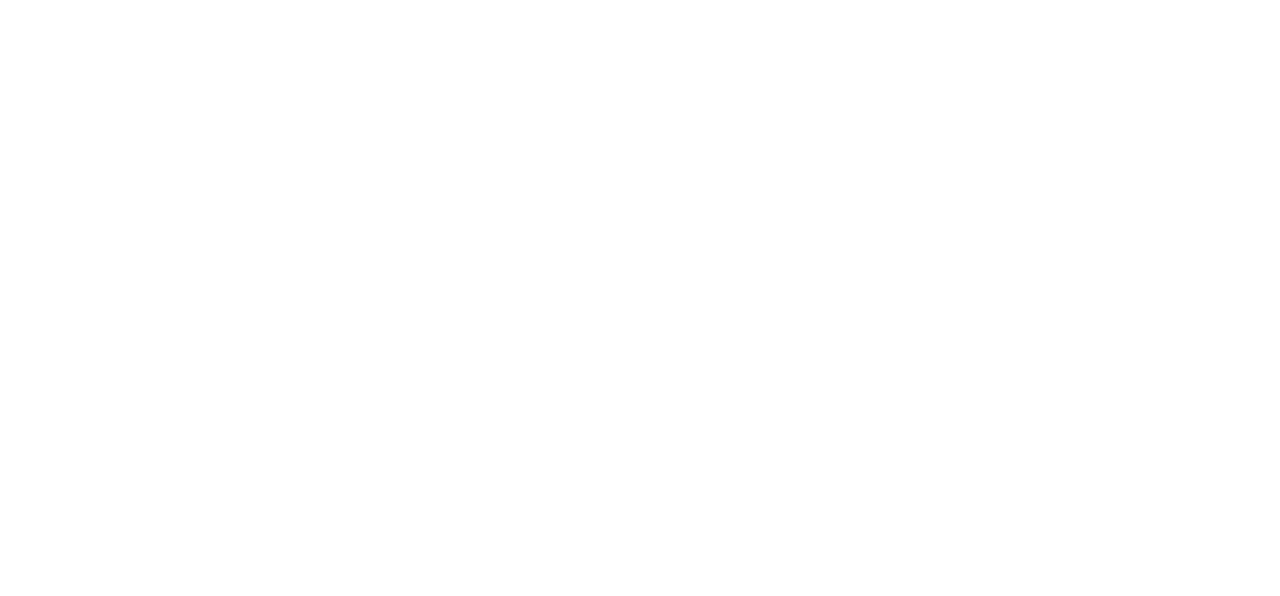
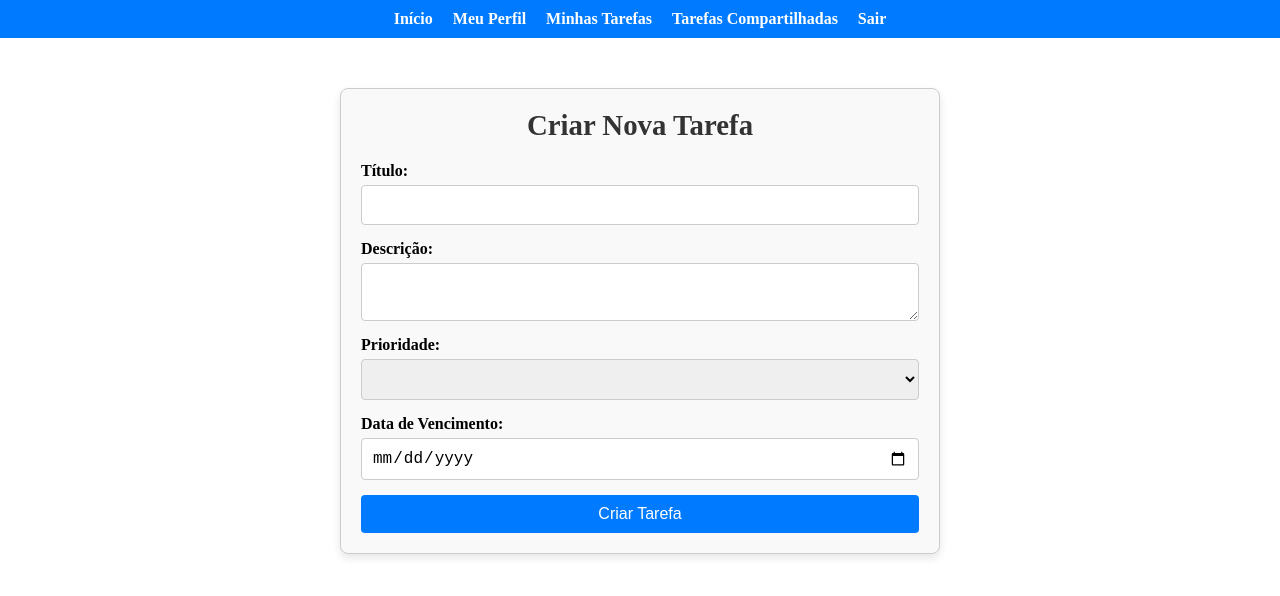
Before and after one commit to TaviloBreno/todolist, a Nuxt app in the folder frontend/: page /create in a window 1280 px wide. Before the commit this address had no page. Shown: the top 596 px of the page. Built offline with nearby package versions, Linux system fonts and the light colour scheme.

Commit message:
fix: ensure priority is sent as a number to match API requirements

```diff
--- a/frontend/app.vue
+++ b/frontend/app.vue
@@ -6,4 +6,5 @@
 
 <script>
 import "~/assets/css/main.css";
+import "@fortawesome/fontawesome-free/css/all.css";
 </script>
--- /dev/null
+++ b/frontend/assets/css/create.css
@@ -0,0 +1,60 @@
+.create-task-container {
+  max-width: 600px;
+  margin: 50px auto;
+  padding: 20px;
+  border: 1px solid #ccc;
+  border-radius: 8px;
+  background-color: #f9f9f9;
+  box-shadow: 0 4px 8px rgba(0, 0, 0, 0.1);
+}
+
+.create-task-container h1 {
+  text-align: center;
+  margin-bottom: 20px;
+  font-size: 1.8rem;
+  color: #333;
+}
+
+.task-form {
+  display: flex;
+  flex-direction: column;
+  gap: 15px;
+}
+
+.form-group {
+  display: flex;
+  flex-direction: column;
+}
+
+.form-group label {
+  margin-bottom: 5px;
+  font-weight: bold;
+}
+
+.form-group input,
+.form-group textarea,
+.form-group select {
+  padding: 10px;
+  border: 1px solid #ccc;
+  border-radius: 4px;
+  font-size: 1rem;
+}
+
+textarea {
+  resize: vertical;
+}
+
+.submit-btn {
+  padding: 10px 20px;
+  background-color: #007bff;
+  color: white;
+  border: none;
+  border-radius: 4px;
+  cursor: pointer;
+  font-size: 1rem;
+  transition: background-color 0.3s ease;
+}
+
+.submit-btn:hover {
+  background-color: #0056b3;
+}
--- /dev/null
+++ b/frontend/assets/css/profile.css
@@ -0,0 +1,26 @@
+.profile-container {
+  max-width: 500px;
+  margin: 50px auto;
+  padding: 20px;
+  border: 1px solid #ccc;
+  border-radius: 8px;
+  background-color: #f9f9f9;
+  box-shadow: 0 4px 8px rgba(0, 0, 0, 0.1);
+  text-align: center;
+}
+
+.profile-container h1 {
+  margin-bottom: 20px;
+  font-size: 1.8rem;
+  color: #333;
+}
+
+.profile-container p {
+  font-size: 1rem;
+  margin: 10px 0;
+  color: #555;
+}
+
+.profile-container strong {
+  color: #000;
+}
--- /dev/null
+++ b/frontend/assets/css/tasks.css
@@ -0,0 +1,85 @@
+.tasks-container {
+  max-width: 800px;
+  margin: 50px auto;
+  padding: 20px;
+  border: 1px solid #ccc;
+  border-radius: 8px;
+  background-color: #f9f9f9;
+  box-shadow: 0 4px 8px rgba(0, 0, 0, 0.1);
+  text-align: center;
+}
+
+.tasks-container h1 {
+  margin-bottom: 20px;
+  font-size: 1.8rem;
+  color: #333;
+}
+
+.create-task-btn {
+  margin-bottom: 20px;
+  padding: 10px 20px;
+  background-color: #007bff;
+  color: white;
+  border: none;
+  border-radius: 4px;
+  cursor: pointer;
+  transition: background-color 0.3s ease;
+}
+
+.create-task-btn:hover {
+  background-color: #0056b3;
+}
+
+.tasks-table {
+  width: 100%;
+  border-collapse: collapse;
+}
+
+.tasks-table th,
+.tasks-table td {
+  border: 1px solid #ccc;
+  padding: 10px;
+  text-align: left;
+}
+
+.tasks-table th {
+  background-color: #007bff;
+  color: white;
+}
+
+.action-buttons {
+  display: flex;
+  gap: 10px;
+}
+
+.action-btn {
+  width: 40px;
+  height: 40px;
+  display: flex;
+  align-items: center;
+  justify-content: center;
+  border: none;
+  border-radius: 50%;
+  cursor: pointer;
+  color: white;
+}
+
+.action-btn.view {
+  background-color: #17a2b8;
+}
+
+.action-btn.edit {
+  background-color: #ffc107;
+}
+
+.action-btn.delete {
+  background-color: #dc3545;
+}
+
+.action-btn:hover {
+  opacity: 0.9;
+}
+
+.material-icons {
+  font-size: 20px;
+}
--- a/frontend/nuxt.config.ts
+++ b/frontend/nuxt.config.ts
@@ -1,6 +1,6 @@
 // https://nuxt.com/docs/api/configuration/nuxt-config
 export default defineNuxtConfig({
-  compatibilityDate: '2024-11-01',
+  compatibilityDate: "2024-11-01",
   devtools: { enabled: true },
-  css: ['~/assets/css/main.css']
-})
+  css: ["~/assets/css/main.css", "@fortawesome/fontawesome-free/css/all.css"],
+});
--- a/frontend/package.json
+++ b/frontend/package.json
@@ -10,6 +10,7 @@
     "postinstall": "nuxt prepare"
   },
   "dependencies": {
+    "@fortawesome/fontawesome-free": "^6.7.2",
     "axios": "^1.7.9",
     "nuxt": "^3.15.2",
     "vue": "latest",
--- /dev/null
+++ b/frontend/pages/create.vue
@@ -0,0 +1,96 @@
+<template>
+  <div>
+    <Menu />
+    <div class="create-task-container">
+      <h1>Criar Nova Tarefa</h1>
+
+      <form @submit.prevent="handleCreateTask" class="task-form">
+        <div class="form-group">
+          <label for="title">Título:</label>
+          <input type="text" id="title" v-model="form.title" required />
+        </div>
+
+        <div class="form-group">
+          <label for="description">Descrição:</label>
+          <textarea
+            id="description"
+            v-model="form.description"
+            required
+          ></textarea>
+        </div>
+
+        <div class="form-group">
+          <label for="priority">Prioridade:</label>
+          <select id="priority" v-model.number="form.priority" required>
+            <option value="1">Baixa</option>
+            <option value="2">Média</option>
+            <option value="3">Alta</option>
+          </select>
+        </div>
+
+        <div class="form-group">
+          <label for="due_date">Data de Vencimento:</label>
+          <input type="date" id="due_date" v-model="form.due_date" required />
+        </div>
+
+        <button type="submit" class="submit-btn">Criar Tarefa</button>
+      </form>
+    </div>
+  </div>
+</template>
+
+<script setup>
+import { ref } from "vue";
+import axios from "axios";
+import "~/assets/css/create.css";
+
+// Dados do formulário
+const form = ref({
+  title: "",
+  description: "",
+  priority: "",
+  due_date: "",
+});
+
+// Função para criar a tarefa
+const handleCreateTask = async () => {
+  try {
+    const token = localStorage.getItem("jwt");
+
+    if (!token) {
+      alert("Usuário não autenticado! Faça login novamente.");
+      window.location.href = "/";
+      return;
+    }
+
+    // Certifique-se de que os dados estão no formato correto
+    const taskData = {
+      title: form.value.title,
+      description: form.value.description,
+      priority: form.value.priority,
+      due_date: form.value.due_date,
+    };
+
+    console.log("Enviando dados:", taskData); // Log para depuração
+
+    // Faz a requisição de criação de tarefa
+    const response = await axios.post("http://localhost:3333/tasks", taskData, {
+      headers: { Authorization: `Bearer ${token}` },
+    });
+
+    console.log("Resposta da API:", response.data); // Log para depuração
+
+    alert("Tarefa criada com sucesso!");
+    window.location.href = "/tasks"; // Redireciona para a página de listagem
+  } catch (error) {
+    console.error(
+      "Erro ao criar tarefa:",
+      error.response?.data || error.message
+    );
+    alert(
+      error.response?.data?.message ||
+        "Erro ao criar a tarefa. Tente novamente."
+    );
+  }
+};
+</script>
--- a/frontend/pages/profile.vue
+++ b/frontend/pages/profile.vue
@@ -15,6 +15,7 @@
 <script setup>
 import { ref, onMounted } from "vue";
 import axios from "axios";
+import "~/assets/css/profile.css";
 
 // Variáveis reativas
 const user = ref({});
@@ -64,32 +65,3 @@ onMounted(async () => {
   }
 });
 </script>
-
-<style scoped>
-.profile-container {
-  max-width: 500px;
-  margin: 50px auto;
-  padding: 20px;
-  border: 1px solid #ccc;
-  border-radius: 8px;
-  background-color: #f9f9f9;
-  box-shadow: 0 4px 8px rgba(0, 0, 0, 0.1);
-  text-align: center;
-}
-
-.profile-container h1 {
-  margin-bottom: 20px;
-  font-size: 1.8rem;
-  color: #333;
-}
-
-.profile-container p {
-  font-size: 1rem;
-  margin: 10px 0;
-  color: #555;
-}
-
-.profile-container strong {
-  color: #000;
-}
-</style>
--- /dev/null
+++ b/frontend/pages/tasks.vue
@@ -0,0 +1,140 @@
+<template>
+  <div>
+    <Menu />
+    <div class="tasks-container">
+      <h1>Minhas Tarefas</h1>
+
+      <!-- Botão para criar nova tarefa -->
+      <button @click="createTask" class="create-task-btn">Nova Tarefa</button>
+
+      <!-- Tabela de tarefas -->
+      <table class="tasks-table">
+        <thead>
+          <tr>
+            <th>ID</th>
+            <th>Título</th>
+            <th>Descrição</th>
+            <th>Prioridade</th>
+            <th>Data de Vencimento</th>
+            <th>Status</th>
+            <th>Ações</th>
+          </tr>
+        </thead>
+        <tbody>
+          <tr v-for="task in tasks" :key="task.id">
+            <td>{{ task.id }}</td>
+            <td>{{ task.title }}</td>
+            <td>{{ task.description }}</td>
+            <td>{{ task.priority }}</td>
+            <td>{{ new Date(task.dueDate).toLocaleDateString("pt-BR") }}</td>
+            <td>
+              {{
+                task.completed
+                  ? "Concluída"
+                  : task.isOverdue
+                  ? "Atrasada"
+                  : "Pendente"
+              }}
+            </td>
+            <td>
+              <div class="action-buttons">
+                <button
+                  @click="viewTask(task.id)"
+                  class="action-btn view"
+                  title="Visualizar"
+                >
+                  <i class="fas fa-eye"></i>
+                </button>
+                <button
+                  @click="editTask(task.id)"
+                  class="action-btn edit"
+                  title="Editar"
+                >
+                  <i class="fas fa-edit"></i>
+                </button>
+                <button
+                  @click="deleteTask(task.id)"
+                  class="action-btn delete"
+                  title="Deletar"
+                >
+                  <i class="fas fa-trash"></i>
+                </button>
+              </div>
+            </td>
+          </tr>
+        </tbody>
+      </table>
+    </div>
+  </div>
+</template>
+
+<script setup>
+import { ref, onMounted } from "vue";
+import axios from "axios";
+import "~/assets/css/tasks.css";
+
+// Dados reativos
+const tasks = ref([]);
+const userId = ref(null);
+
+// Função para buscar as tarefas do backend
+const fetchTasks = async () => {
+  try {
+    const token = localStorage.getItem("jwt");
+    if (!token) {
+      alert("Usuário não autenticado! Faça login novamente.");
+      window.location.href = "/";
+      return;
+    }
+
+    // Faz a requisição para buscar as tarefas
+    const response = await axios.get("http://localhost:3333/tasks", {
+      headers: { Authorization: `Bearer ${token}` },
+    });
+
+    tasks.value = response.data.data.data; // Acessa as tarefas no array "data"
+  } catch (error) {
+    console.error(
+      "Erro ao carregar tarefas:",
+      error.response?.data || error.message
+    );
+    alert("Erro ao carregar as tarefas. Tente novamente.");
+  }
+};
+
+// Funções para ações nas tarefas
+const createTask = () => {
+  window.location.href = "/create"; // Redireciona para a página de criação de tarefa
+};
+
+const viewTask = (id) => {
+  window.location.href = `/tasks/${id}`; // Redireciona para a página de visualização da tarefa
+};
+
+const editTask = (id) => {
+  window.location.href = `/tasks/${id}/edit`; // Redireciona para a página de edição da tarefa
+};
+
+const deleteTask = async (id) => {
+  if (confirm("Tem certeza que deseja deletar esta tarefa?")) {
+    try {
+      const token = localStorage.getItem("jwt");
+      await axios.delete(`http://localhost:3333/tasks/${id}`, {
+        headers: { Authorization: `Bearer ${token}` },
+      });
+
+      alert("Tarefa deletada com sucesso!");
+      fetchTasks(); // Recarrega a lista de tarefas
+    } catch (error) {
+      console.error(
+        "Erro ao deletar tarefa:",
+        error.response?.data || error.message
+      );
+      alert("Erro ao deletar a tarefa. Tente novamente.");
+    }
+  }
+};
+
+// Busca as tarefas ao montar o componente
+onMounted(fetchTasks);
+</script>
```
Also changed, not shown: 1 other file (tests, documents, lock files or other folders).
